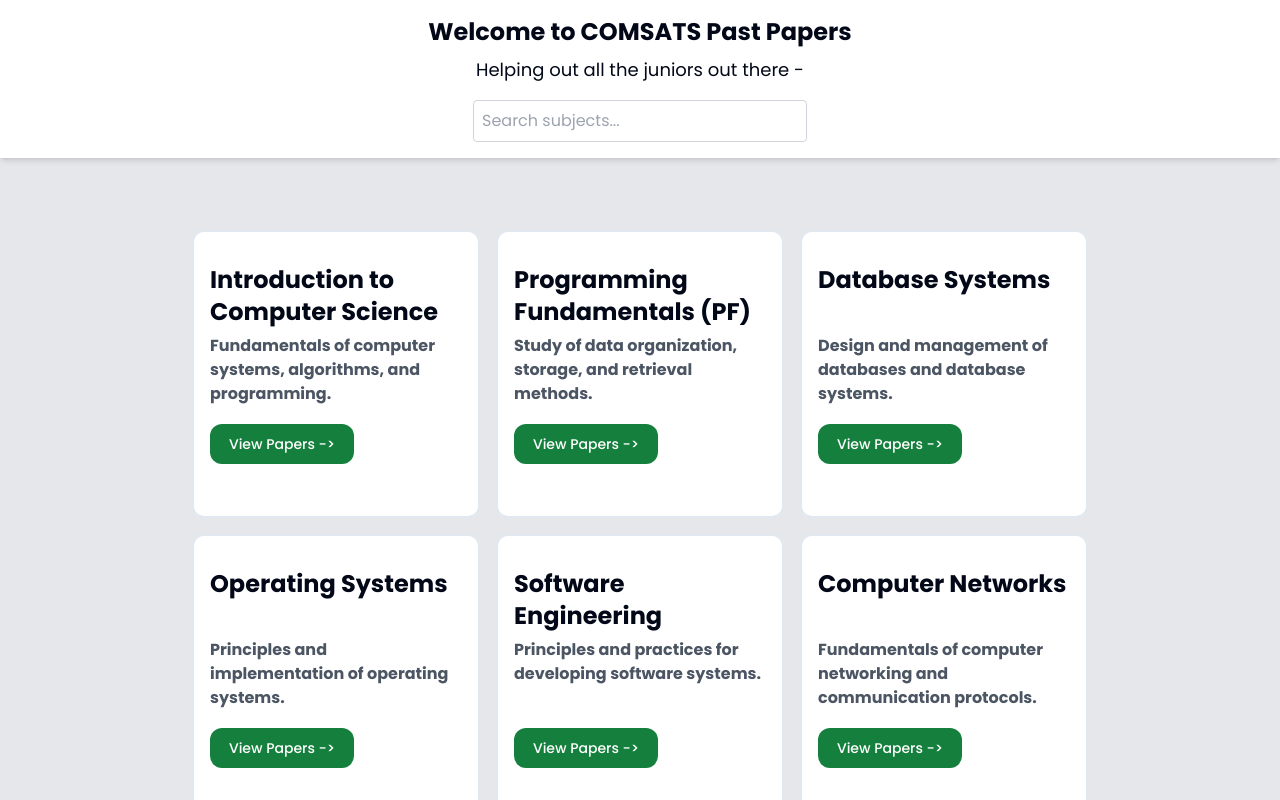
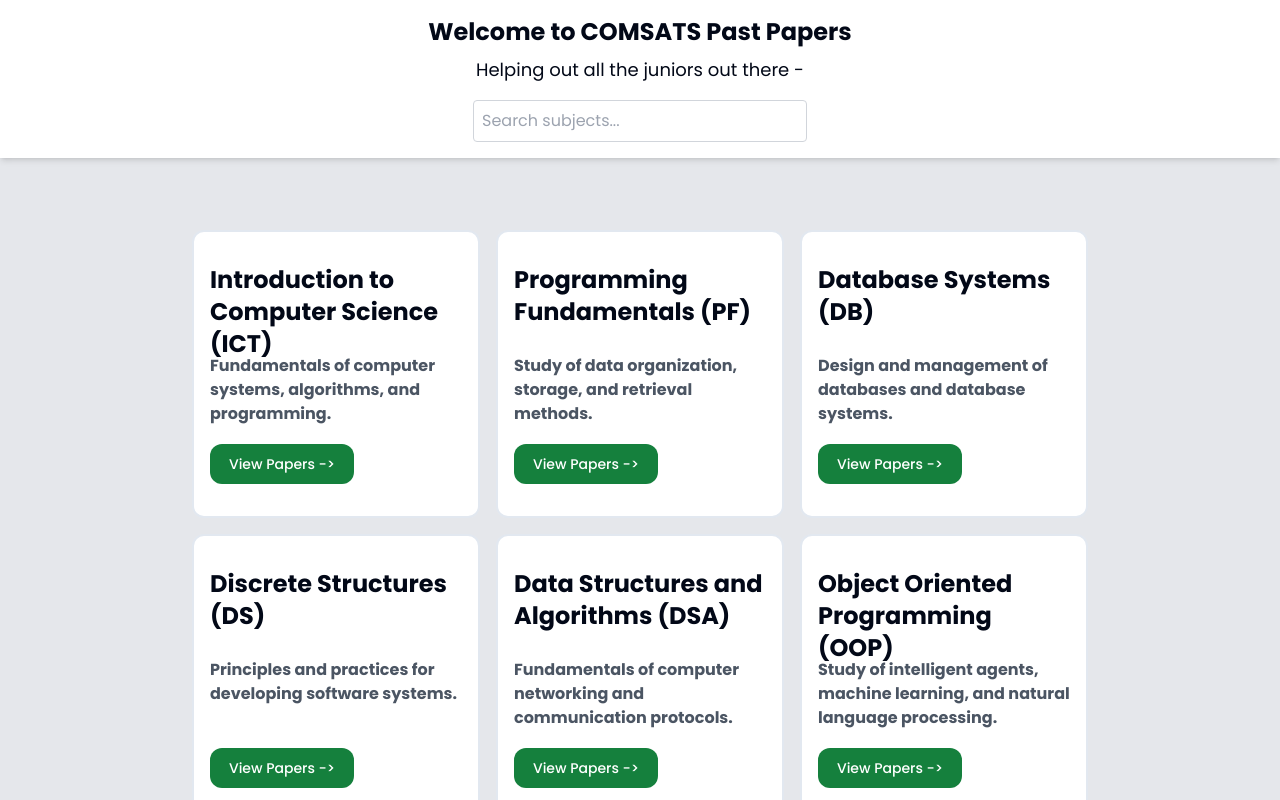
Before and after one commit to harisxayyaz/comsats-paper-vault, a Next.js app: page /dashboard in a window 1280 px wide. Shown: the top 800 px of the page. Built offline with nearby package versions, Linux system fonts and the light colour scheme.

Commit message:
added subjects

```diff
--- a/public/subjects.json
+++ b/public/subjects.json
@@ -1,7 +1,7 @@
 {
   "subjects": [
     {
-      "name": "Introduction to Computer Science",
+      "name": "Introduction to Computer Science (ICT)",
       "description": "Fundamentals of computer systems, algorithms, and programming.",
       "links": [
         {
@@ -9,12 +9,16 @@
           "name": "Terminal SP24"
         },
         {
-          "url": "https://drive.google.com/file/d/intro-cs-2/view",
-          "name": "Midterm FA23"
+          "url": "https://drive.google.com/file/d/194FV0EW-kLu5bOZWQNkPNj09KxqmWWDa/view?usp=drive_link",
+          "name": "Midterm FA21"
         },
         {
-          "url": "https://drive.google.com/file/d/intro-cs-3/view",
-          "name": "Quiz 1"
+          "url": "https://drive.google.com/file/d/1Tu1RYG9aW-x8e7X9Cx8rGEXhBrBjFHNE/view?usp=drive_link",
+          "name": "Terminal FA21"
+        },
+        {
+          "url": "https://drive.google.com/file/d/1Fk9eKyuB17WQidX7FgK0BYnyr_TKDSE_/view?usp=drive_link",
+          "name": "Lab Mid"
         }
       ]
     },
@@ -37,118 +41,156 @@
         {
           "url": "https://drive.google.com/file/d/1avG9yAmRxhxjEW8_45zaHBG5SJrMXhEa/view",
           "name": "Terminal SP23"
+        },
+        {
+          "url": "https://drive.google.com/file/d/1W3cbn0ox1YkQX50FFYoNOaKJBrG6t_U9/view?usp=drive_link",
+          "name": "Mid SP22"
         }
       ]
     },
     {
-      "name": "Database Systems",
+      "name": "Database Systems (DB)",
       "description": "Design and management of databases and database systems.",
       "links": [
         {
-          "url": "https://drive.google.com/file/d/dbs-1/view",
-          "name": "Final Exam SP24"
-        },
-        {
-          "url": "https://drive.google.com/file/d/dbs-2/view",
-          "name": "Midterm FA23"
+          "url": "https://drive.google.com/file/d/17jcu1jL5n4vS_tQB-sa0fdW6JKSJkoMm/view?usp=drive_link",
+          "name": "Mid SP22"
         }
       ]
     },
     {
-      "name": "Operating Systems",
-      "description": "Principles and implementation of operating systems.",
+      "name": "Discrete Structures (DS)",
+      "description": "Principles and practices for developing software systems.",
       "links": [
         {
-          "url": "https://drive.google.com/file/d/os-1/view",
-          "name": "Final Exam SP24"
-        },
-        {
-          "url": "https://drive.google.com/file/d/os-2/view",
-          "name": "Midterm FA23"
+          "url": "https://drive.google.com/file/d/1hYbqoTV7CNIAlKWNXpCEiEgT7dMNOCWj/view?usp=drive_link",
+          "name": "Mid SP22"
         }
       ]
     },
     {
-      "name": "Software Engineering",
-      "description": "Principles and practices for developing software systems.",
+      "name": "Data Structures and Algorithms (DSA)",
+      "description": "Fundamentals of computer networking and communication protocols.",
       "links": [
         {
-          "url": "https://drive.google.com/file/d/se-1/view",
-          "name": "Final Exam SP24"
+          "url": "https://drive.google.com/file/d/18N4sgMoFUijX5hQeawdgFgJwgPQHSHMq/view?usp=drive_link",
+          "name": "Terminal SP22"
         },
         {
-          "url": "https://drive.google.com/file/d/se-2/view",
-          "name": "Midterm FA23"
+          "url": "https://drive.google.com/file/d/1Qr60xtbRYe1mbCBPhGcD45KFU2kQ6UyZ/view?usp=drive_link",
+          "name": "Mid FA21"
+        },
+        {
+          "url": "https://drive.google.com/file/d/1ORLLYhIorrXMnrbbHgahIzy09M_eIFff/view?usp=drive_link",
+          "name": "Mid SP22"
         }
       ]
     },
     {
-      "name": "Computer Networks",
-      "description": "Fundamentals of computer networking and communication protocols.",
+      "name": "Object Oriented Programming (OOP)",
+      "description": "Study of intelligent agents, machine learning, and natural language processing.",
       "links": [
         {
-          "url": "https://drive.google.com/file/d/cn-1/view",
-          "name": "Final Exam SP24"
+          "url": "https://drive.google.com/file/d/1JJi599liTV_aNJ7u-1LwOq4EdLZZtIqX/view?usp=drive_link",
+          "name": "Mid FA21"
         },
         {
-          "url": "https://drive.google.com/file/d/cn-2/view",
-          "name": "Midterm FA23"
+          "url": "https://drive.google.com/file/d/1pOJJRpQCI0NEandLkJHHlO1PcbmTw5gZ/view?usp=drive_link",
+          "name": "Midterm SP22"
         }
       ]
     },
     {
-      "name": "Artificial Intelligence",
-      "description": "Study of intelligent agents, machine learning, and natural language processing.",
+      "name": "Digital Logic Design (DLD)",
+      "description": "Principles and practices for securing computer systems and networks.",
       "links": [
         {
-          "url": "https://drive.google.com/file/d/ai-1/view",
-          "name": "Final Exam SP24"
+          "url": "https://drive.google.com/file/d/19r0RBUALcr1-1w-G5VRNIdazxk-m-LAy/view?usp=drive_link",
+          "name": "Terminal SP22 (CS)"
         },
         {
-          "url": "https://drive.google.com/file/d/ai-2/view",
-          "name": "Midterm FA23"
+          "url": "https://drive.google.com/file/d/1ug9IukUtZw1dHe5l6KEhpFBG8bDIOuLh/view?usp=drive_link",
+          "name": "Mid SP22 (CS)"
+        },
+        {
+          "url": "https://drive.google.com/file/d/18fF5X_FWRZ9zdxOJ6xyZ14tZGoXvNdlO/view?usp=drive_link",
+          "name": "Mid SP22"
+        },
+        {
+          "url": "https://drive.google.com/file/d/18TyHQKYZqKGNBDEmSpcq9eIsac81Uo3s/view?usp=drive_link",
+          "name": "Terminal SP22"
+        },
+        {
+          "url": "https://drive.google.com/file/d/1LfT1kLYi_r-AVIbpqiqtpSO_gg-NM6A7/view?usp=drive_link",
+          "name": "Terminal FA21"
         }
       ]
     },
     {
-      "name": "Cybersecurity",
-      "description": "Principles and practices for securing computer systems and networks.",
+      "name": "Assembly Language (COAL)",
+      "description": "Development of web applications and technologies.",
       "links": [
         {
-          "url": "https://drive.google.com/file/d/cyber-1/view",
-          "name": "Final Exam SP24"
+          "url": "https://drive.google.com/file/d/1G475fsRPseP57LErJmJMkB_JPPelRjSq/view?usp=drive_link",
+          "name": "Terminal FA22"
         },
         {
-          "url": "https://drive.google.com/file/d/cyber-2/view",
-          "name": "Midterm FA23"
+          "url": "https://drive.google.com/file/d/1twFLUHVv_6-TAQzLpG63jpRFOInzeyFW/view?usp=drive_link",
+          "name": "Mid FA22"
         }
       ]
     },
     {
-      "name": "Web Development",
-      "description": "Development of web applications and technologies.",
+      "name": "Mobile Application Development (MAD)",
+      "description": "Development of mobile applications and technologies.",
       "links": [
         {
-          "url": "https://drive.google.com/file/d/web-1/view",
-          "name": "Final Exam SP24"
+          "url": "https://drive.google.com/file/d/1gYiZgEH8o-YqNGEUeKTtC79kdHdik3Bf/view?usp=drive_link",
+          "name": "Terminal SP22"
         },
         {
-          "url": "https://drive.google.com/file/d/web-2/view",
-          "name": "Midterm FA23"
+          "url": "https://drive.google.com/file/d/1-De5kZhfVLB9l817byNotNMkHYboheww/view?usp=drive_link",
+          "name": "Terminal FA22"
+        },
+        {
+          "url": "https://drive.google.com/file/d/1DOm8mwz9ySnl9npAsOVHMhQEvlXD5rBa/view?usp=drive_link",
+          "name": "Mid SP22"
+        },
+        {
+          "url": "https://drive.google.com/file/d/1-De5kZhfVLB9l817byNotNMkHYboheww/view?usp=drive_link",
+          "name": "Mid FA21"
+        },
+        {
+          "url": "https://drive.google.com/file/d/1gTwsBtc8v1_6NXn8MfqTw10xKeot9dDo/view?usp=drive_link",
+          "name": "Mid FA22"
         }
       ]
     },
     {
-      "name": "Mobile Application Development",
-      "description": "Development of mobile applications and technologies.",
+      "name": "Data Warehousing and Data Mining (DWDM)",
+      "description": "Study of intelligent agents, machine learning, and natural language processing.",
       "links": [
         {
-          "url": "https://drive.google.com/file/d/mobile-1/view",
-          "name": "Final Exam SP24"
+          "url": "https://drive.google.com/file/d/1HuxI7AybrPd4TMA2AMwHNEqc0Ce1wvX2/view?usp=drive_link",
+          "name": "Terminal SP22"
         },
         {
-          "url": "https://drive.google.com/file/d/mobile-2/view",
-          "name": "Midterm FA23"
+          "url": "https://drive.google.com/file/d/1o1decekcHdjzbkDQYXBqj9-W5bWGaGAt/view?usp=drive_link",
+          "name": "Mid SP22"
+        }
+      ]
+    },
+    {
+      "name": "Theory of Automata (TOA)",
+      "description": "Study of intelligent agents, machine learning, and natural language processing.",
+      "links": [
+        {
+          "url": "https://drive.google.com/file/d/1dbrPIiZi7N58MUzaBYkXPOFeCR71o7UU/view?usp=drive_link",
+          "name": "Mid FA22"
+        },
+        {
+          "url": "https://drive.google.com/file/d/1SfP7WCopCEOj-l9o6RLSMS8otQI0GNbM/view?usp=drive_link",
+          "name": "Terminal SP22"
         }
       ]
     }
--- a/src/components/card.tsx
+++ b/src/components/card.tsx
@@ -16,19 +16,24 @@
   };
 
   return (
-    <div
+    <main
       className="  flex flex-col p-4 bg-white border-2 h-72 w-72 text-2xl font-bold rounded-xl pt-8 pb-8 cursor-pointer transition-transform duration-300 hover:shadow-md transform hover:-translate-y-1"
       onClick={handleClick}
     >
-      <h1 className=" h-[70px]">{name}</h1>
+      <div className="flex h-[90px]">
+        <h1>{name}</h1>
+      </div>
+      <div className="">
         <p className="text-base text-left text-gray-600 h-[90px]">
           {description}
         </p>
-
+      </div>
+      <div className="">
         <button className="flex font-medium text-sm gap-1 items-center text-white justify-center bg-green-700 w-36 h-10 rounded-xl hover:bg-green-900 ease-out duration-200">
           <p className="transform">View Papers -{">"}</p>
         </button>
       </div>
+    </main>
   );
 };
 
```
Lines whose indentation alone changed are shown as unchanged.
